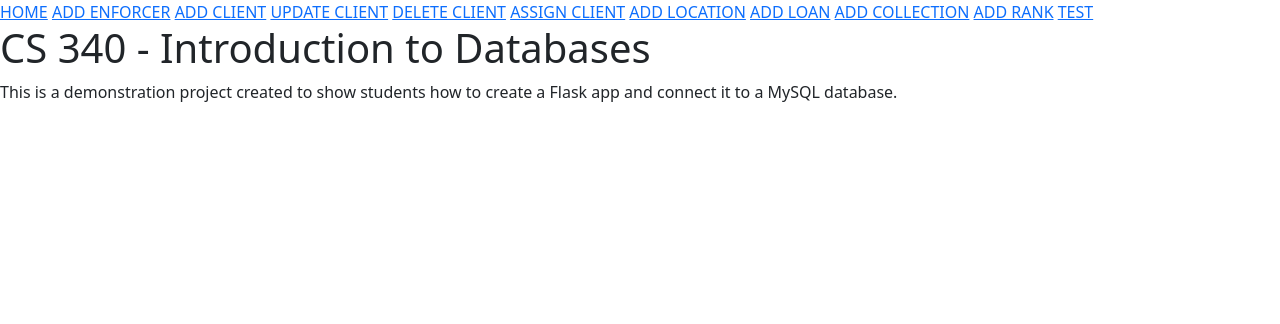
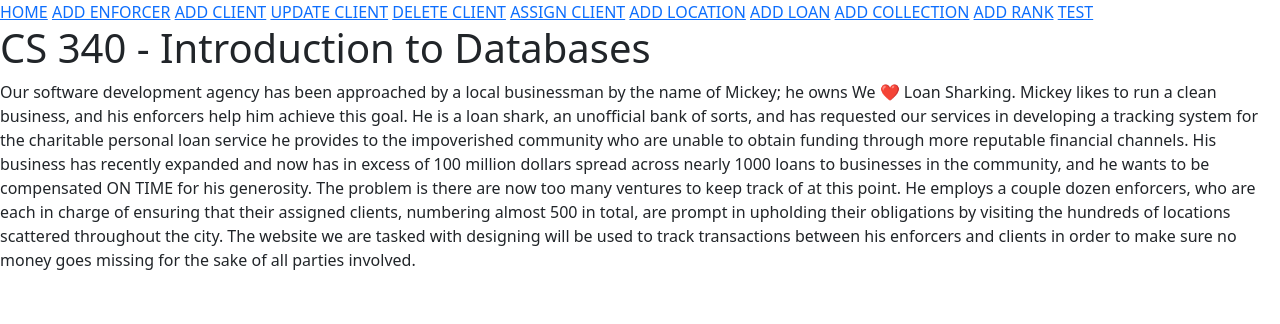
Before and after one commit to cbridgesosu/WeHeartLoanSharking, a Flask app: page / in a window 1280 px wide. Shown: the top 324 px of the page. Run offline with Flask 3, Linux system fonts and the light colour scheme.

Commit message:
Added story to landing page of website.

```diff
--- a/templates/main.j2
+++ b/templates/main.j2
@@ -4,6 +4,7 @@
 {% block content %}
 
 <h1>CS 340 - Introduction to Databases</h1>
-    <p>This is a demonstration project created to show students how to create a Flask app and connect it to a MySQL database.</p>
+    <p>Our software development agency has been approached by a local businessman by the name of Mickey; he owns We  ❤️   Loan Sharking. Mickey likes to run a clean business, and his enforcers help him achieve this goal.  He is a loan shark, an unofficial bank of sorts, and has requested our services in developing a tracking system for the charitable personal loan service he provides to the impoverished community who are unable to obtain funding through more reputable financial channels.  His business has recently expanded and now has in excess of 100 million dollars spread across nearly 1000 loans to businesses in the community, and he wants to be compensated ON TIME for his generosity.  The problem is there are now too many ventures to keep track of at this point. He employs a couple dozen enforcers, who are each in charge of ensuring that their assigned clients, numbering almost 500 in total, are prompt in upholding their obligations by visiting the hundreds of locations scattered throughout the city. The website we are tasked with designing will be used to track transactions between his enforcers and clients in order to make sure no money goes missing for the sake of all parties involved.
+</p>
 
 {% endblock %}
```
